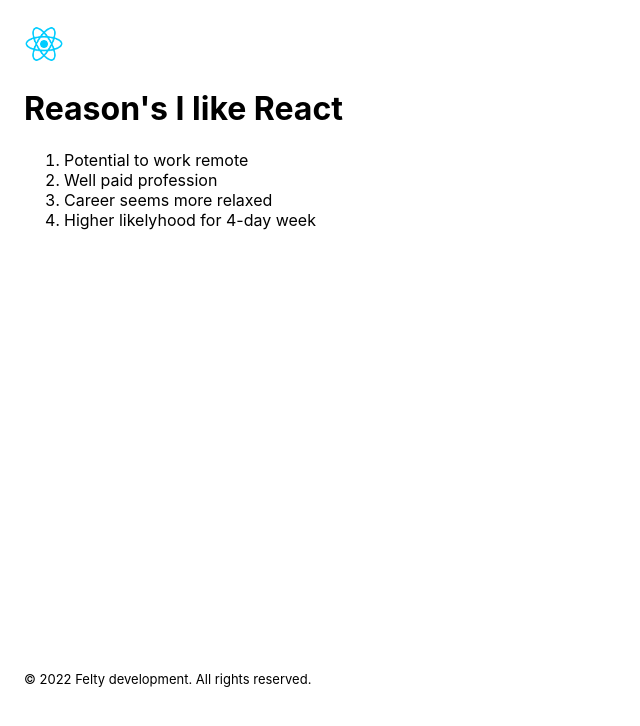
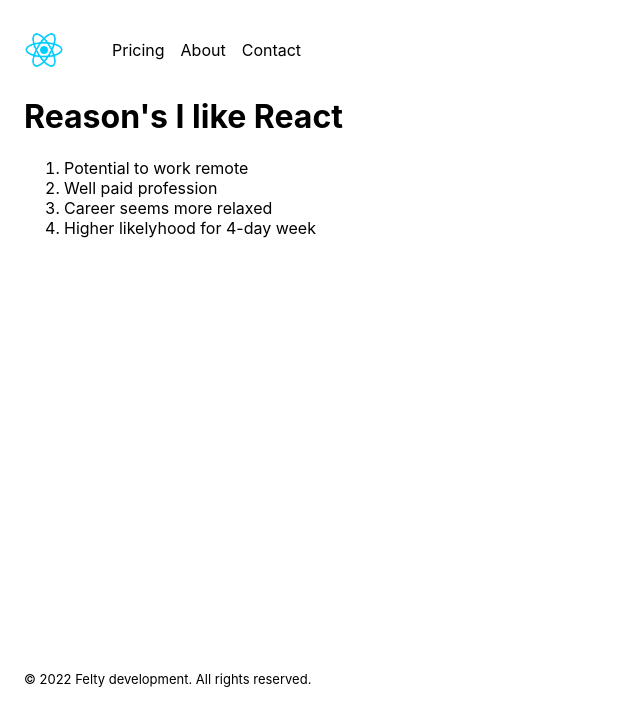
Before and after one commit to brandonfelty/react_tutorial, a React (Create React App) app: page / in a window 1280 px wide. Shown: the top 726 px of the page, without its empty margins (0-640 px from the left). Built offline with nearby package versions, Linux system fonts and the light colour scheme.

Commit message:
adds styling to nav

```diff
--- a/src/components/Nav.jsx
+++ b/src/components/Nav.jsx
@@ -1,10 +1,16 @@
 import React from 'react';
+import '../styles/Nav.css'
 import logo from '../react.png';
 
 function Nav() {
   return (
-    <div>
+    <div className='nav-container'>
       <img src={logo} alt='react' width='40px'/>
+      <ul className='nav-items'>
+        <li>Pricing</li>
+        <li>About</li>
+        <li>Contact</li>
+      </ul>
     </div>
   )
 }
--- /dev/null
+++ b/src/styles/Nav.css
@@ -0,0 +1,20 @@
+.nav-container {
+  display: flex;
+}
+
+.nav-container img {
+  object-fit: contain;
+}
+
+ul.nav-items {
+  list-style-type: none;
+}
+
+ul.nav-items li {
+  display: inline-block;
+  padding: 0 0.5rem;
+}
+
+ul.nav-items li:hover {
+  cursor: pointer;
+}
```
